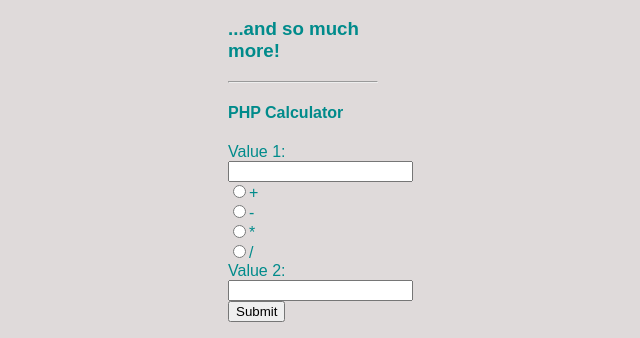
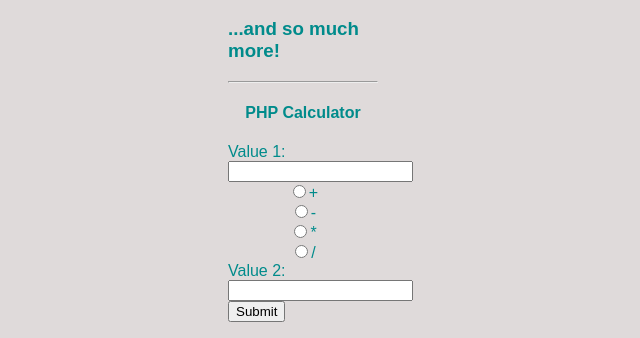
Before and after one commit to algho5/challenge2, a PHP site: page /code_school.php in a window 1280 px wide. Shown: the part 302-640 px from the top of the page, without its empty margins (337-977 px from the left). Run offline with PHP 8.4, Linux system fonts and the light colour scheme; data that the repository does not hold is empty.

Commit message:
add basic styling

```diff
--- a/styles.css
+++ b/styles.css
@@ -11,6 +11,15 @@ section {
   margin: 0 auto 0 auto;
 }
 
+h4 {
+  text-align: center;
+}
+
+div {
+  width: auto;
+  text-align: center;
+}
+
 footer {
   text-align: center;
 }
```
